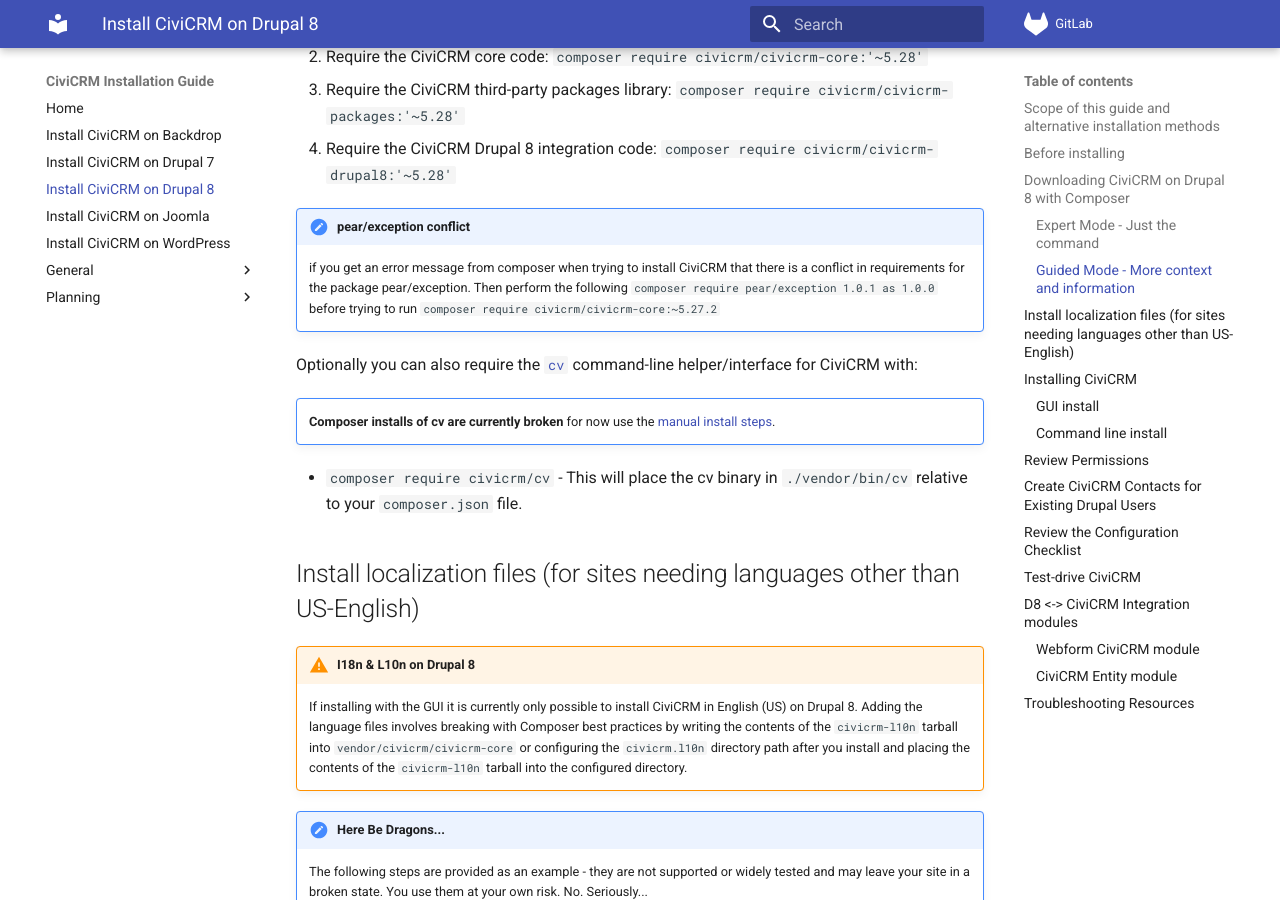
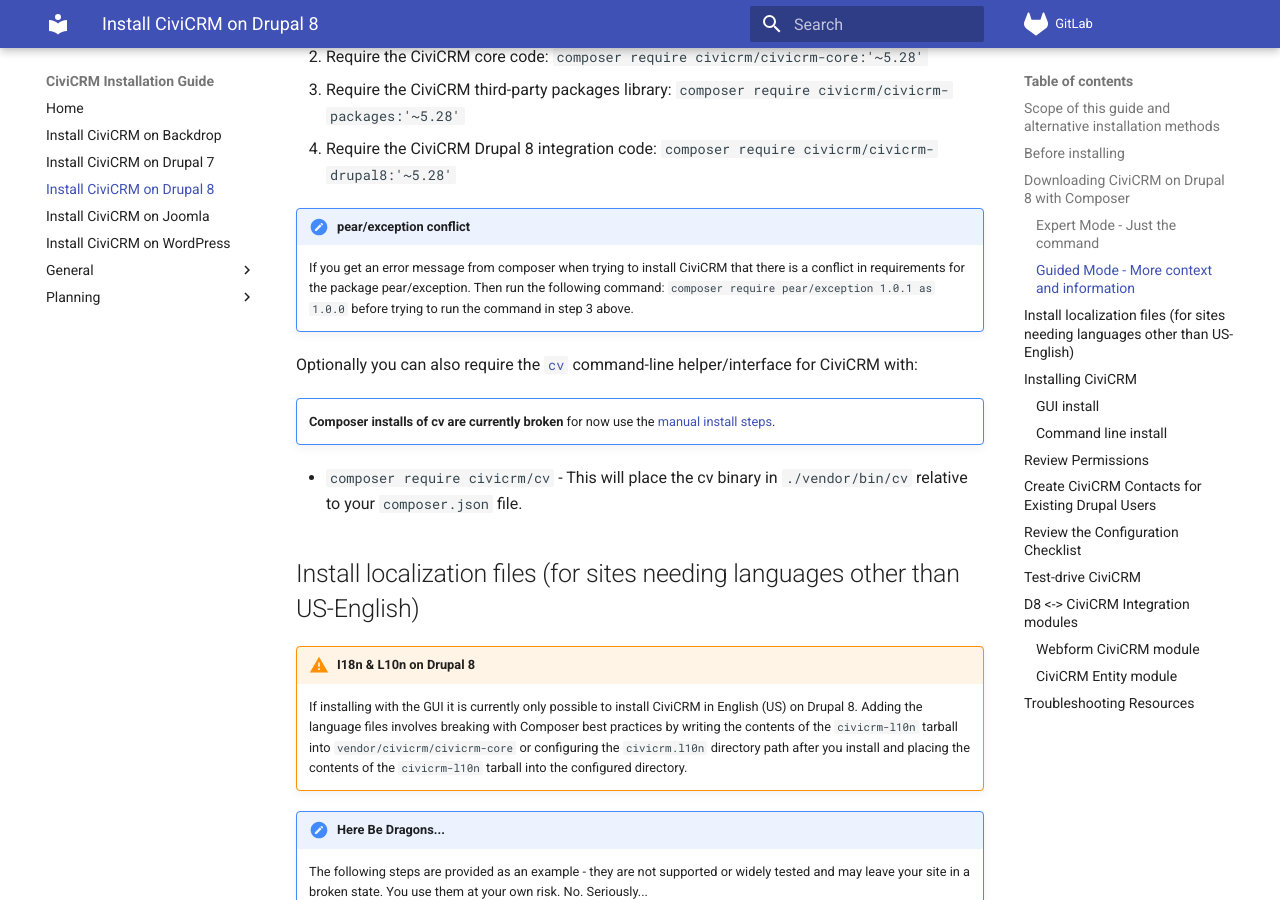
Before and after one commit to agileware/civicrm-installation-guide, an MkDocs documentation site: the page built from docs/drupal8/index.md, in a window 1280 px wide and 900 px high, scrolled down 1560 px. Built offline with MkDocs 1.6.1 and Material for MkDocs 9.7.7, drawn with Linux system fonts in a browser that asks for light colours.

Commit message:
Apply 1 suggestion(s) to 1 file(s)

```diff
--- a/docs/drupal8/index.md
+++ b/docs/drupal8/index.md
@@ -45,7 +45,7 @@ You can also install CiviCRM by running these commands separately, this is what
 1. Require the CiviCRM Drupal 8 integration code: `composer require civicrm/civicrm-drupal8:'~5.28'`
 
 !!! note "pear/exception conflict"
-    if you get an error message from composer when trying to install CiviCRM that there is a conflict in requirements for the package pear/exception. Then perform the following `composer require pear/exception 1.0.1 as 1.0.0` before trying to run `composer require civicrm/civicrm-core:~5.27.2`
+    If you get an error message from composer when trying to install CiviCRM that there is a conflict in requirements for the package pear/exception. Then run the following command: `composer require pear/exception 1.0.1 as 1.0.0` before trying to run the command in step 3 above.
 
 Optionally you can also require the [`cv`](https://github.com/civicrm/cv) command-line helper/interface for CiviCRM with:
 
```
